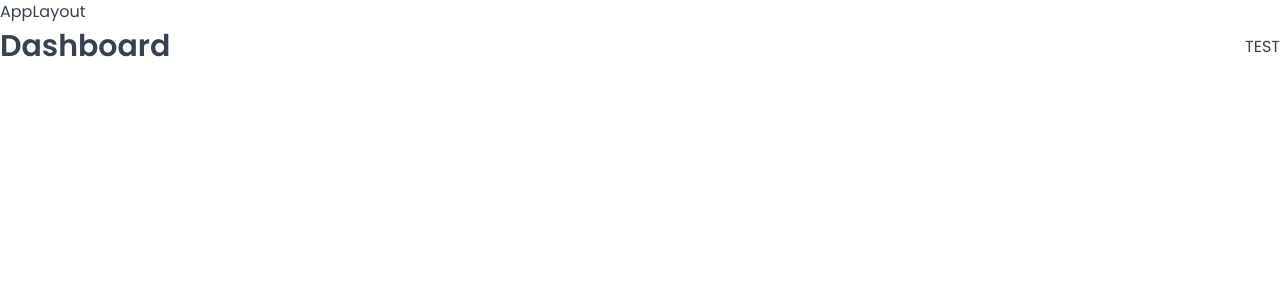
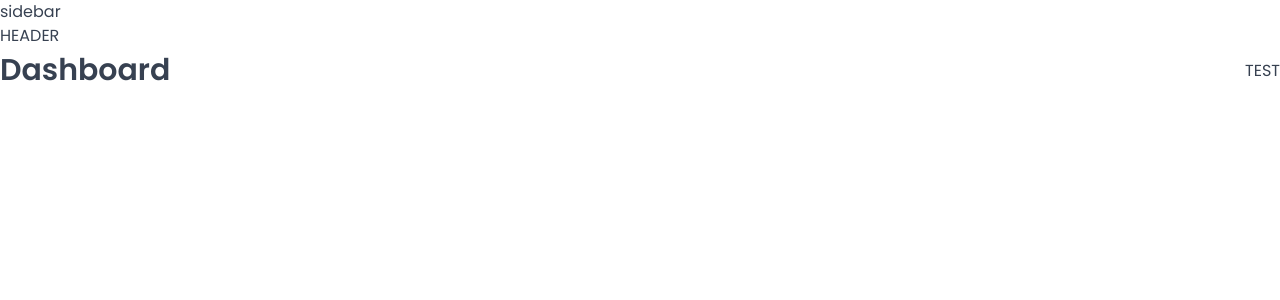
Before and after one commit to EUNSUN23/react-jonas, a React (Vite) app in the folder wild-oasis/: page /dashboard in a window 1280 px wide. Shown: the top 300 px of the page. Built offline with nearby package versions, Linux system fonts and the light colour scheme; a web font is replaced by a local one.

Commit message:
[wild-oasis] 1. AppLayout > Header, main추가 2. 컨텐츠 영역 컨테이너 태그 추가

```diff
--- a/wild-oasis/src/ui/AppLayout.jsx
+++ b/wild-oasis/src/ui/AppLayout.jsx
@@ -1,10 +1,16 @@
 import {Outlet} from "react-router-dom";
+import Sidebar from "./Sidebar.jsx";
+import Header from "./Header.jsx";
 
 function AppLayout() {
     return (
         <div>
-            <p>AppLayout</p>
-            <Outlet/> {/* layout route의 child route컴포넌트 위치 */}
+            <Sidebar/>
+            <Header/>
+            <main> {/* 컨텐츠 영역 container */}
+                <Outlet/> {/* layout route의 child route컴포넌트 위치 */}
+            </main>
+
         </div>
     );
 }
```
